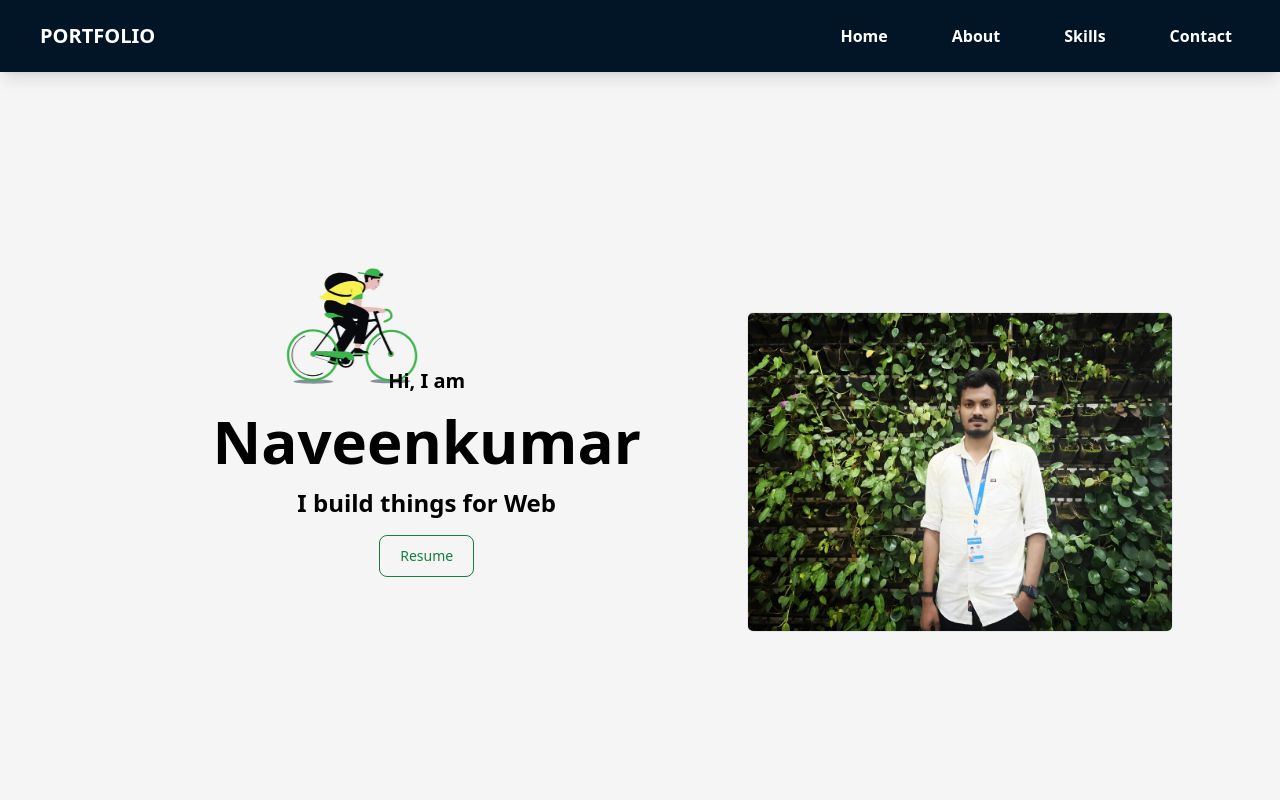
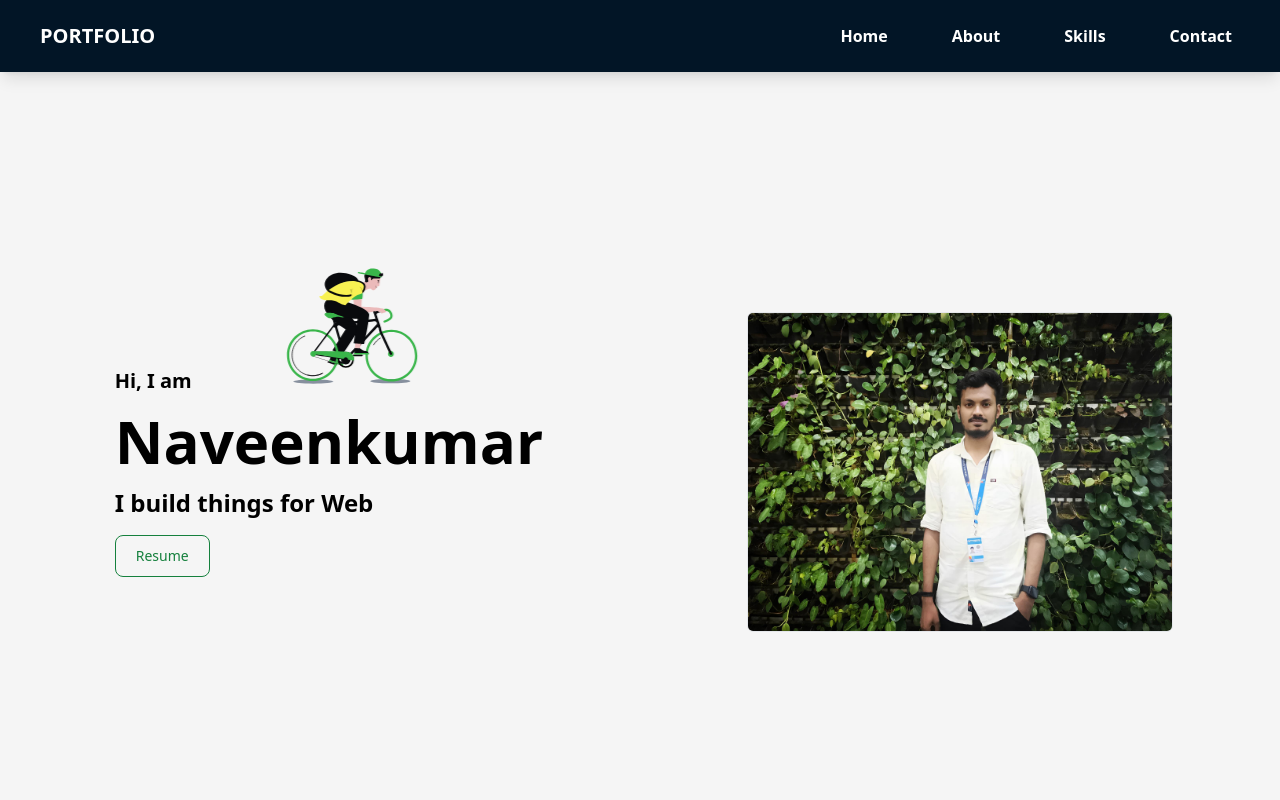
Before and after one commit to naveensivakumar14/myPortfolio-react, a React (Vite) app: page / in a window 1280 px wide. Shown: the top 800 px of the page. Built offline with nearby package versions, Linux system fonts and the light colour scheme.

Commit message:
Update Hero.jsx text-left hero content

```diff
--- a/src/components/Hero.jsx
+++ b/src/components/Hero.jsx
@@ -28,7 +28,7 @@ function Hero(){
                 <Lottie loop={true} animationData={Cycle}/>
             </div>
 
-            <div className="w-[80%] text-center md:w-1/2 mt-0" data-aos="fade-up">
+            <div className="w-[80%] text-center md:w-1/2 md:text-left" data-aos="fade-up">
                 <p className="text-xl p-2 font-bold">Hi, I am</p>
                 <h1 className="text-3xl p-2 font-bold md:text-6xl">Naveenkumar</h1>
                 <h3 className=" p-2 font-bold md:text-2xl ">I build things for Web</h3>
```
